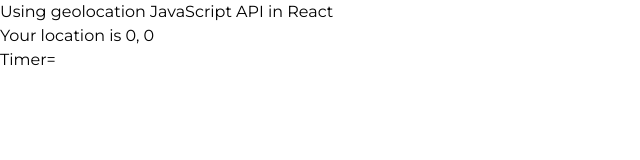
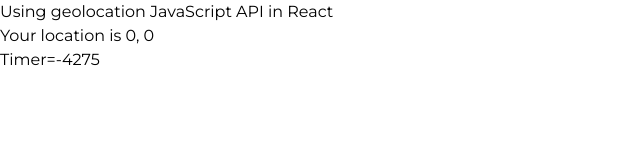
Before and after one commit to ypatel2022/study-spot, a Next.js app: page /ben in a window 1280 px wide. Shown: the top 160 px of the page, without its empty margins (0-640 px from the left). Built offline with nearby package versions, Linux system fonts and the light colour scheme; no server answers.

Commit message:
wip timer

```diff
--- a/pages/ben.tsx
+++ b/pages/ben.tsx
@@ -6,6 +6,13 @@
 export default function Ben() {
   const [latitude, setLatitude] = useState(0)
   const [longitude, setLongitude] = useState(0)
+  const [time, setTime] = useState(0)
+  const [enterTime, setEnterTime] = useState(1673731254882)
+  const [currentTime, setCurrentTime] = useState(0)
+  const [hours, setHours] = useState(0)
+  const [minutes, setMinutes] = useState(0)
+  const [seconds, setSeconds] = useState(0)
+  const [elapsed, setElapsed] = useState(0)
 
   useEffect(() => {
     navigator.geolocation.getCurrentPosition(function (position) {
@@ -15,7 +22,12 @@
       setLongitude(position.coords.longitude)
       position.coords.accuracy
     })
-  })
+
+    setInterval(() => {
+      console.log('This will run every second!')
+      setCurrentTime(Date.now())
+    }, 1000)
+  }, [])
 
   return (
     <div>
@@ -23,7 +35,7 @@
       <p>
         Your location is {latitude}, {longitude}
       </p>
-      <p>Timer=</p>
+      <p>Timer={Math.round((currentTime - enterTime) / 1000)}</p>
     </div>
   )
 }
--- a/pages/index.tsx
+++ b/pages/index.tsx
@@ -1,8 +1,3 @@
-import { Inter } from "@next/font/google";
-import styles from "@/styles/Home.module.css";
-
-const inter = Inter({ subsets: ["latin"] });
-
 export default function Home() {
   return (
     <>
@@ -24,5 +19,5 @@
         </div>
       </div>
     </>
-  );
+  )
 }
```
